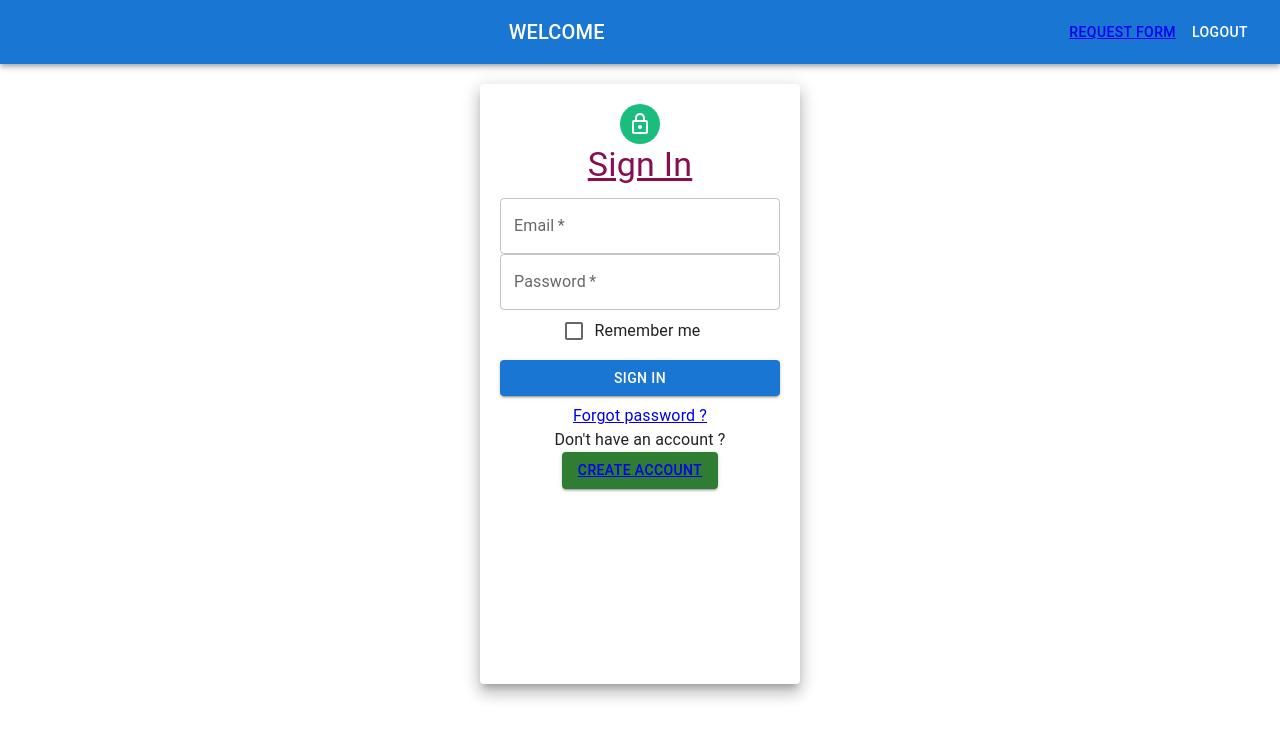
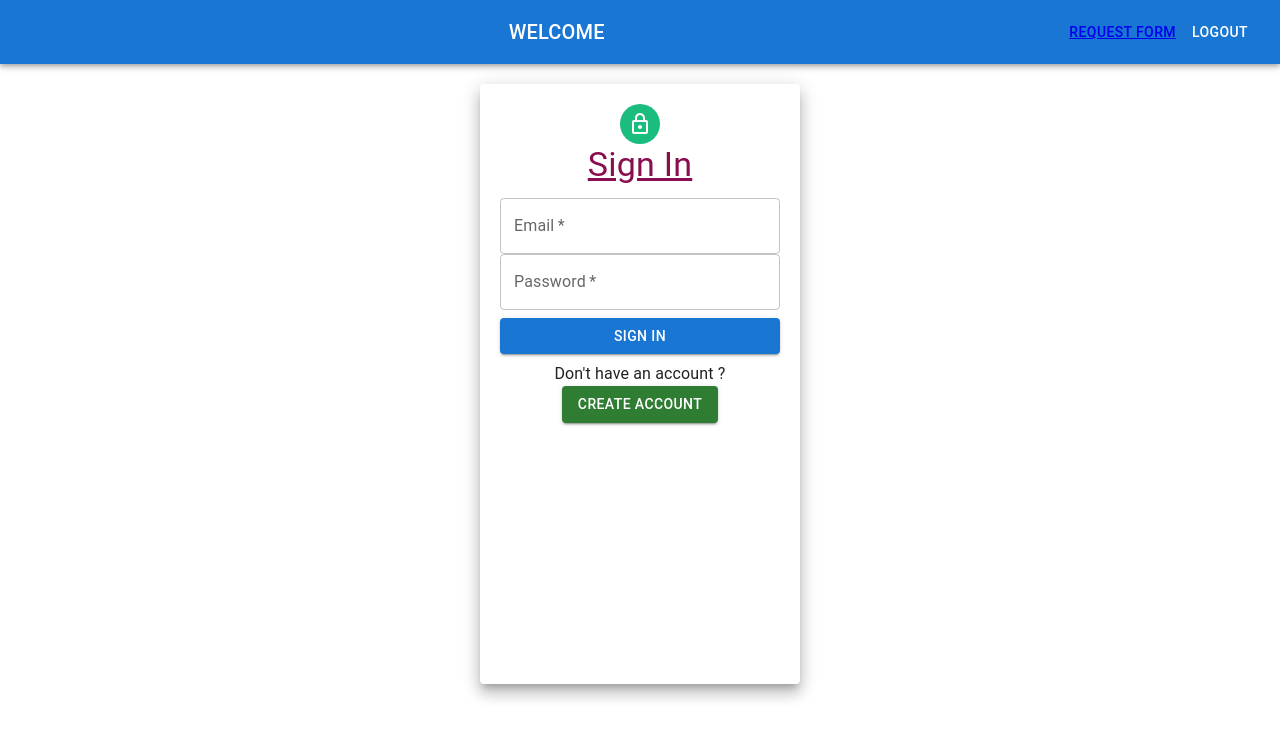
Before and after one commit to Ameer-Al-Hisham/bbms, a React (Create React App) app: page /login in a window 1280 px wide. Shown: the top 738 px of the page. Built offline with nearby package versions, Linux system fonts and the light colour scheme.

Commit message:
removed some features

```diff
--- a/src/components/Login.jsx
+++ b/src/components/Login.jsx
@@ -2,8 +2,6 @@ import React from "react";
 import {
   Avatar,
   Button,
-  Checkbox,
-  FormControlLabel,
   Grid,
   Paper,
   TextField,
@@ -51,10 +49,6 @@ const Login = () => {
           fullWidth
           required
         />
-        <FormControlLabel
-          control={<Checkbox name="checkedB" color="primary" />}
-          label="Remember me"
-        />
         <Button
           type="submit"
           color="primary"
@@ -65,14 +59,13 @@ const Login = () => {
           Sign in
         </Button>
         <Typography>
-          <Link href="#">Forgot password ?</Link>
-        </Typography>
-        <Typography>
           {" "}
           Don't have an account ?
-          <Button variant="contained" color="success">
-            <Link to="/signup">Create Account</Link>
-          </Button>
+          <Link to="/signup">
+            <Button variant="contained" color="success">
+              Create Account
+            </Button>
+          </Link>
         </Typography>
       </Paper>
     </Grid>
```
